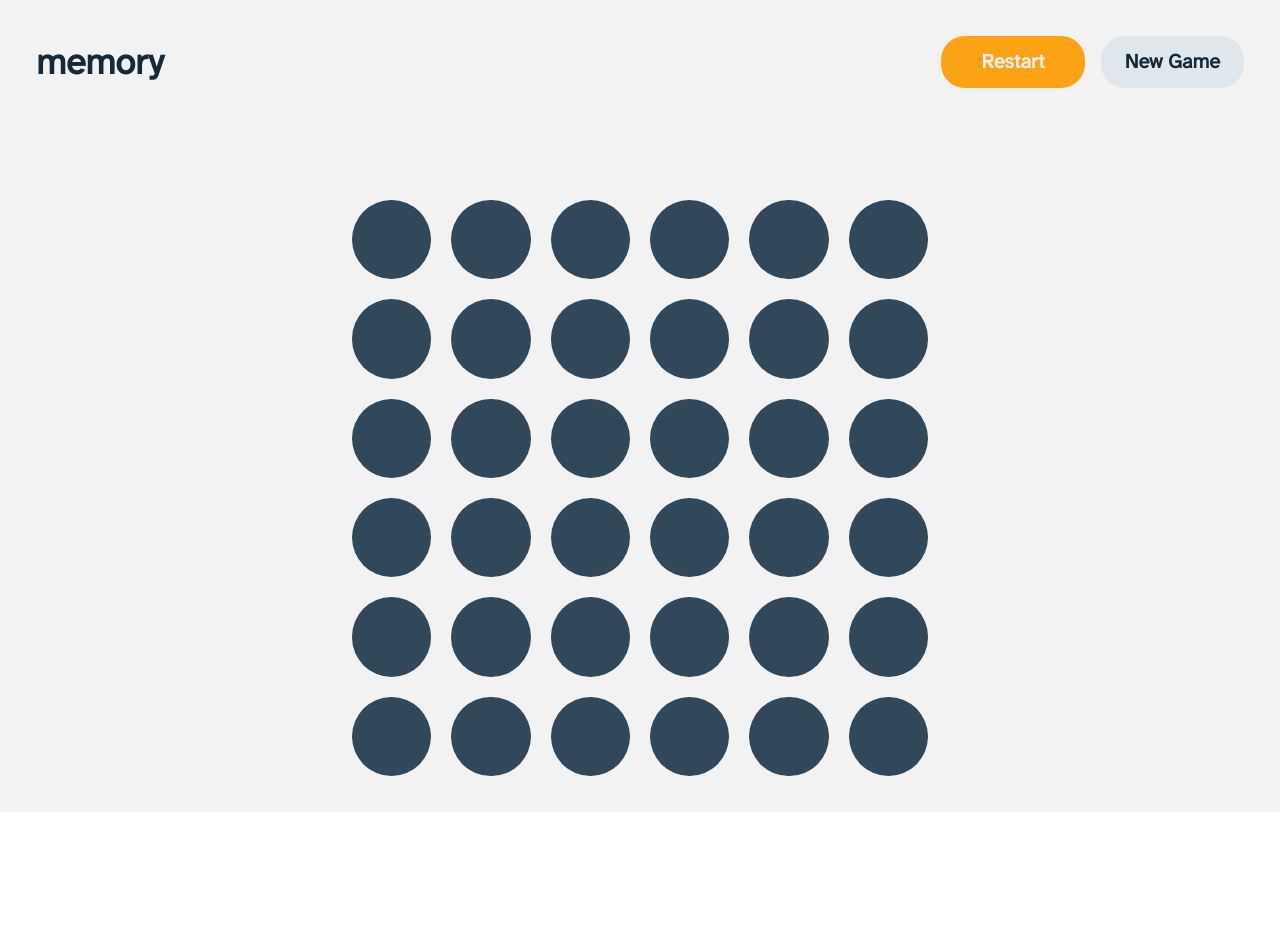
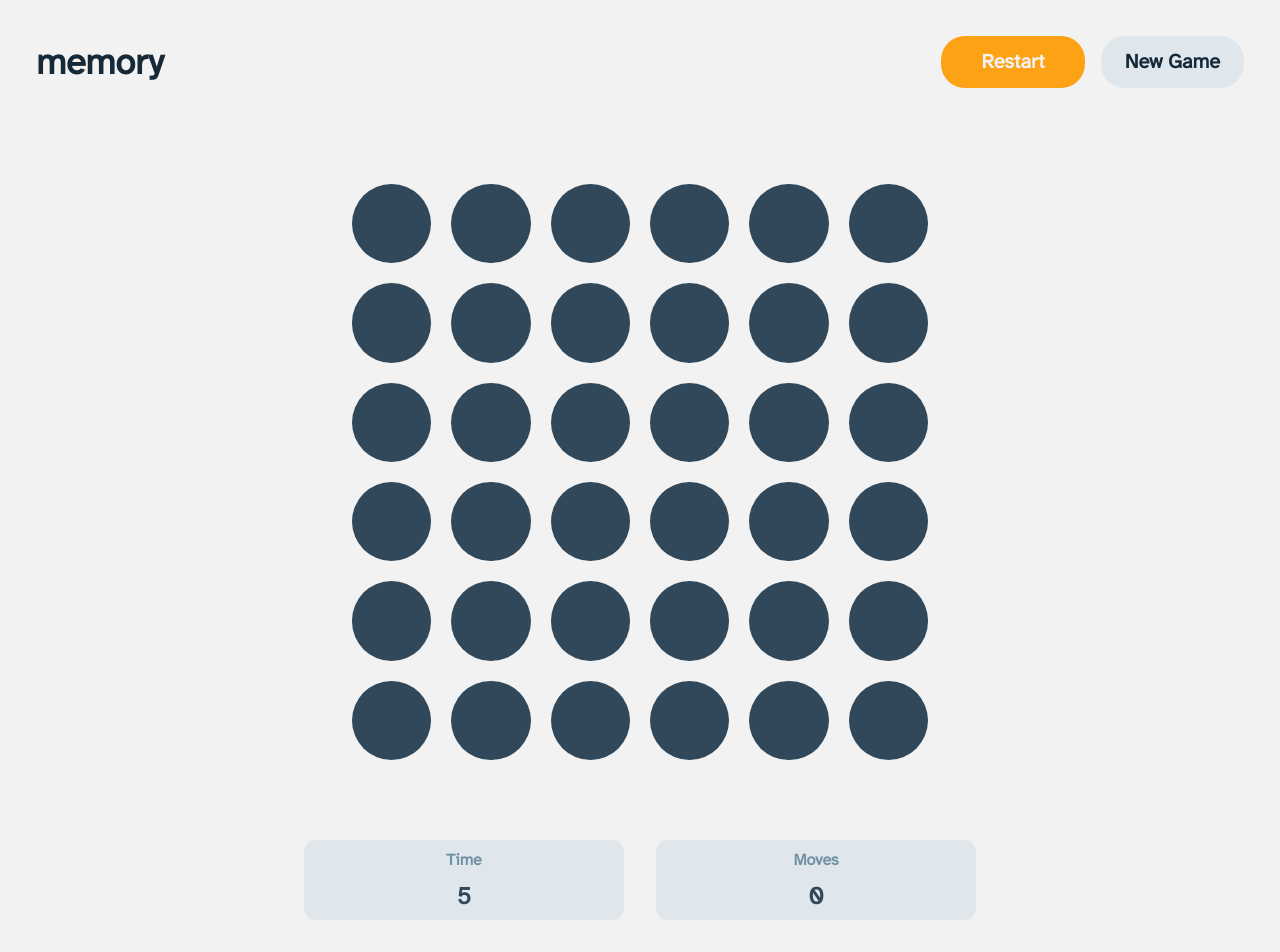
Before and after one commit to LukaKoridze13/memory-game, a React (Create React App) app: page /memory-game/1/1/1/1 in a window 1280 px wide. Shown: the top 952 px of the page. Before the commit the page ends 812 px from the top, so only its background shows below. Built offline with nearby package versions, Linux system fonts and the light colour scheme.

Commit message:
Single Player Time and Move Counter

```diff
--- a/src/Components/Board.tsx
+++ b/src/Components/Board.tsx
@@ -1,25 +1,8 @@
 import React, { useEffect, useState } from "react";
 import { FontAwesomeIcon } from "@fortawesome/react-fontawesome";
-import {
-  faPoo,
-  faBomb,
-  faCar,
-  faGhost,
-  faShip,
-  faBaby,
-  faRocket,
-  faHippo,
-  faSun,
-  faMoon,
-  faAnchor,
-  faAmbulance,
-  faAtom,
-  faSwimmer,
-  faBiking,
-  faTractor,
-  faSnowman,
-  faSnowflake,
-} from "@fortawesome/free-solid-svg-icons";
+// prettier-ignore
+import {faPoo,faBomb,faCar,faGhost,faShip,faBaby,faRocket,faHippo,faSun,faMoon,faAnchor,faAmbulance,faAtom,faSwimmer,faBiking,faTractor,faSnowman,faSnowflake } from "@fortawesome/free-solid-svg-icons";
+
 import Card from "./Card";
 import { IconDefinition } from "@fortawesome/fontawesome-svg-core";
 interface card {
@@ -33,76 +16,31 @@ const random36 = [
   1, 2, 3, 4, 5, 6, 7, 8, 9, 10, 11, 12, 13, 14, 15, 16, 17, 18, 1, 2, 3, 4, 5,
   6, 7, 8, 9, 10, 11, 12, 13, 14, 15, 16, 17, 18,
 ];
-const icons16 = [
-  faPoo,
-  faBomb,
-  faCar,
-  faGhost,
-  faShip,
-  faBaby,
-  faRocket,
-  faHippo,
-  faPoo,
-  faBomb,
-  faCar,
-  faGhost,
-  faShip,
-  faBaby,
-  faRocket,
-  faHippo,
+// prettier-ignore
+const icons16 = [faPoo,faBomb,faCar,faGhost,faShip,faBaby,faRocket,faHippo,faPoo,faBomb,faCar,faGhost,faShip,faBaby,faRocket,faHippo];
+
+// prettier-ignore
+const icons36 = [faPoo,faBomb,faCar,faGhost,faShip,faBaby,faRocket,faHippo,faSun,faMoon,faAnchor,faAmbulance,faAtom,faSwimmer,faBiking,faTractor,faSnowman,faSnowflake,faPoo,faBomb,faCar,faGhost,faShip,faBaby,faRocket,faHippo,faSun,faMoon,faAnchor,faAmbulance,faAtom,faSwimmer,faBiking,faTractor,faSnowman,faSnowflake,
 ];
-const icons36 = [
-  faPoo,
-  faBomb,
-  faCar,
-  faGhost,
-  faShip,
-  faBaby,
-  faRocket,
-  faHippo,
-  faSun,
-  faMoon,
-  faAnchor,
-  faAmbulance,
-  faAtom,
-  faSwimmer,
-  faBiking,
-  faTractor,
-  faSnowman,
-  faSnowflake,
-  faPoo,
-  faBomb,
-  faCar,
-  faGhost,
-  faShip,
-  faBaby,
-  faRocket,
-  faHippo,
-  faSun,
-  faMoon,
-  faAnchor,
-  faAmbulance,
-  faAtom,
-  faSwimmer,
-  faBiking,
-  faTractor,
-  faSnowman,
-  faSnowflake,
-];
+
 export default function Board(props: {
   grid: number;
   theme: string | undefined;
+  moves: number;
+  setMoves: (arg:number)=>void
 }) {
-  const { grid, theme } = props;
+  const { grid, theme, moves, setMoves} = props;
   const [cards, setCards] = useState<card[]>([]);
   const [refresh, setRefresh] = useState<boolean>(true);
   const [check, setCheck] = useState<number>(0);
+
   function shuffleArray(array: number[] | IconDefinition[]) {
     for (let i = array.length - 1; i > 0; i--) {
       const j = Math.floor(Math.random() * (i + 1));
       [array[i], array[j]] = [array[j], array[i]];
     }
   }
+  // handling click on card
   function checkCard(id: number, checked: boolean, opened: boolean) {
     if (check < 2 && !checked && !opened) {
       cards.forEach((card) => {
@@ -115,8 +53,11 @@ export default function Board(props: {
       setCheck(check + 1);
     }
   }
+
+  // Checks if two flipped cards are the same
   function areSame() {
     if (check === 2) {
+      setMoves(moves+1)
       let checkers = cards.filter((card) => card.checked);
       if (theme === "Numbers") {
         if (checkers[0].content.props.num === checkers[1].content.props.num) {
@@ -166,6 +107,8 @@ export default function Board(props: {
       }
     }
   }
+
+  // Generate Board Randomly
   useEffect(() => {
     if (cards.length === 0) {
       if (theme === "Numbers") {
@@ -197,7 +140,6 @@ export default function Board(props: {
       } else {
         if (grid === 4) {
           shuffleArray(icons16);
-
           for (let i = 0; i < grid * grid; i++) {
             cards.push({
               id: i + 1,
@@ -210,7 +152,6 @@ export default function Board(props: {
           setRefresh(!refresh);
         } else {
           shuffleArray(icons36);
-
           for (let i = 0; i < grid * grid; i++) {
             cards.push({
               id: i + 1,
@@ -225,25 +166,20 @@ export default function Board(props: {
       }
     }
   }, []);
+
   useEffect(() => {
     areSame();
   }, [check]);
+
   return (
     <div
-      className={`board w-full aspect-square max-w-xl grid ${
-        grid === 4 ? "grid-cols-4" : "grid-cols-6"
-      } mt-20 md:mt-28 gap-3 md:gap-5`}>
+      // prettier-ignore
+      className={`board w-full aspect-square max-w-xl grid ${grid === 4 ? "grid-cols-4" : "grid-cols-6"} md:mt-24 gap-3 md:gap-5`}>
       {cards.map((card) => {
         const { content, checked, opened, id } = card;
         return (
-          <Card
-            content={content}
-            checked={checked}
-            opened={opened}
-            id={id}
-            key={id}
-            onClick={checkCard}
-          />
+          // prettier-ignore
+          <Card content={content} checked={checked} opened={opened} id={id} key={id} onClick={checkCard} />
         );
       })}
     </div>
--- /dev/null
+++ b/src/Components/Score.tsx
@@ -0,0 +1,7 @@
+import React from 'react'
+
+export default function Score() {
+  return (
+    <div>Score</div>
+  )
+}
--- /dev/null
+++ b/src/Components/Scores.tsx
@@ -0,0 +1,82 @@
+import React, { useState } from "react";
+export default function Scores(props: {
+  players: number;
+  points: number[];
+  moves: number;
+}) {
+  const { players, points, moves } = props;
+  const [seconds, setSeconds] = useState<number>(0);
+  const [minutes, setMinutes] = useState<number>(0);
+  const [hours, setHours] = useState<number>(0);
+  const [time, setTime] = useState<string>("0");
+  // Handels time
+  React.useEffect(() => {
+    let sec = setInterval(() => {
+      if (seconds === 59) {
+        setSeconds(0);
+      } else {
+        setSeconds(seconds + 1);
+      }
+    }, 1000);
+    return () => {
+      clearInterval(sec);
+    };
+  }, [seconds]);
+  React.useEffect(() => {
+    let min = setInterval(() => {
+      if (minutes === 59) {
+        setMinutes(0);
+      } else {
+        setMinutes(minutes + 1);
+      }
+    }, 60000);
+    return () => {
+      clearInterval(min);
+    };
+  }, [minutes]);
+  React.useEffect(() => {
+    let hour = setInterval(() => {
+      setHours(hours + 1);
+    }, 3600000);
+    return () => {
+      clearInterval(hour);
+    };
+  }, [hours]);
+  React.useEffect(() => {
+    console.log(hours, minutes, seconds);
+    if (minutes < 1 && hours < 1) {
+      setTime(`${seconds}`);
+    } else if (hours < 1) {
+      setTime(`${minutes}:${seconds < 10 ? `0${seconds}` : seconds}`);
+    } else {
+      setTime(
+        `${hours}:${minutes < 10 ? `0${minutes}` : minutes}:${
+          seconds < 10 ? `0${seconds}` : seconds
+        }`
+      );
+    }
+  }, [seconds]);
+  // Return
+  if (players > 1) {
+    return (
+      <div>
+        {points.map(() => {
+          return <div></div>;
+        })}
+      </div>
+    );
+  } else {
+    return (
+      <div className="flex justify-between w-full md:justify-center gap-8 md:mt-20">
+        <div className="h-16 w-5/12 flex flex-col justify-evenly items-center bg-newgame rounded-xl md:w-80 md:h-20">
+          <p className="text-grey font-bold text-base">Time</p>
+          <p className="text-darkgrey font-bold text-2xl">{time}</p>
+        </div>
+        <div className="h-16 w-5/12 flex flex-col justify-evenly items-center bg-newgame rounded-xl md:w-80 md:h-20">
+          <p className="text-grey font-bold text-base">Moves</p>
+          <p className="text-darkgrey font-bold text-2xl">{moves}</p>
+        </div>
+      </div>
+    );
+  }
+}
--- a/src/Pages/Game.tsx
+++ b/src/Pages/Game.tsx
@@ -1,17 +1,26 @@
-import React from "react";
+import React, { useEffect, useState } from "react";
 import { useParams } from "react-router-dom";
 import Board from "../Components/Board";
 import Header from "../Components/Header";
 import MobileMenu from "../Components/MobileMenu";
+import Scores from "../Components/Scores";
 
 export default function Game() {
-  const { theme, players, grid, round } = useParams<string>();
+  const { theme, players, grid, round } = useParams();
   const [visible, setVisible] = React.useState<boolean>(false);
+  const [points, setPoints] = useState<number[]>([]);
+  const [moves, setMoves] = useState<number>(0);
+  useEffect(() => {
+    for (let i = 0; i < Number(players); i++) {
+      points.push(0);
+    }
+  }, []);
   return (
-    <main className="flex flex-col items-center justify-evenly w-full bg-darkwhite pt-3 px-6 md:p-9 overflow-x-hidden">
+    <main className="flex flex-col items-center justify-between h-screen md:h-fit py-5   w-full bg-darkwhite pt-3 px-6 md:p-9 overflow-x-hidden">
       <Header showMenu={setVisible} />
       {visible && <MobileMenu setVisible={setVisible} />}
-      <Board grid={grid === "4x4" ? 4 : 6} theme={theme} />
+      <Board grid={grid === "4x4" ? 4 : 6} theme={theme} moves={moves} setMoves={setMoves}/>
+      <Scores players={Number(players)} points={points} moves={moves} />
     </main>
   );
 }
```
